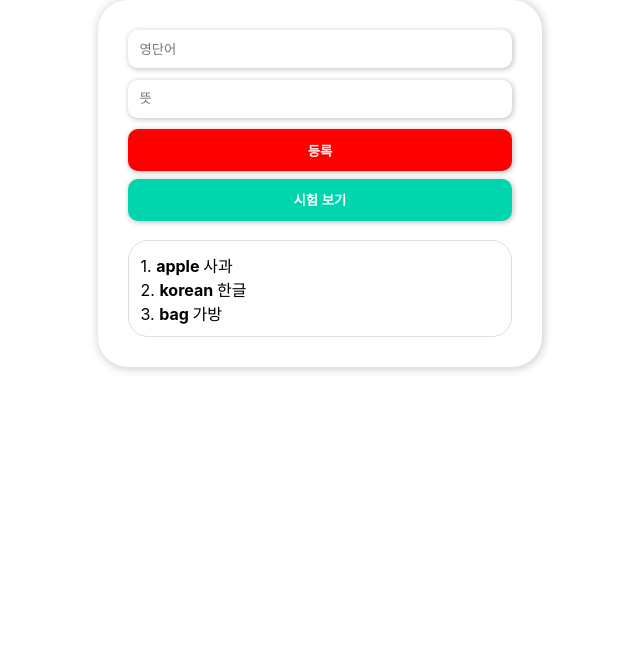
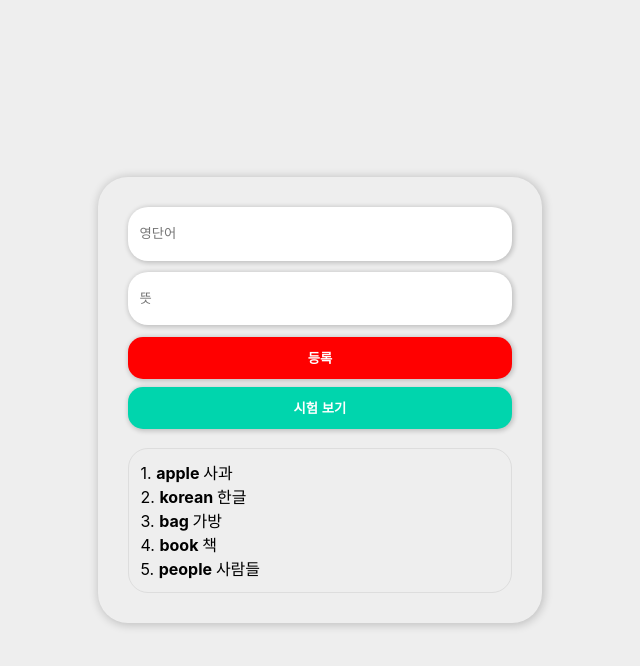
Before and after one commit to mnmms/QNA, a React (Create React App) app: page / in a window 1280 px wide. Shown: the top 666 px of the page, without its empty margins (320-960 px from the left). Built offline with nearby package versions, Linux system fonts and the light colour scheme.

Commit message:
:white_check_mark: 라우트 설정
홈, 테스트 경로 설정으로 페이지 구분

```diff
--- a/package.json
+++ b/package.json
@@ -8,6 +8,7 @@
     "@testing-library/user-event": "^12.8.3",
     "react": "^17.0.1",
     "react-dom": "^17.0.1",
+    "react-router-dom": "^5.2.0",
     "react-scripts": "4.0.3",
     "web-vitals": "^1.1.1"
   },
--- a/src/AddWords.css
+++ b/src/AddWords.css
@@ -6,9 +6,9 @@
     width: 100%;
     display: block;
     margin-bottom: 3%;
-    padding: 3%;
+    padding: 5% 3%;
     border: none;
-    border-radius: 10px;
+    border-radius: 20px;
     box-shadow: 1px 1px 5px 1px rgba(0, 0, 0, .2);
     box-sizing: border-box;
 }
--- a/src/App.css
+++ b/src/App.css
@@ -3,17 +3,23 @@ button {
   color: white;
   padding: 3%;
   border: none;
-  border-radius: 10px;
+  border-radius: 15px;
   box-shadow: 1px 1px 5px 1px rgba(0, 0, 0, .2);
   font-weight: bold;
   text-align: center;
+  outline: none;
+}
+
+input {
+  outline: none;
 }
 
 .app {
   width: 100%;
-  height: 100%;
-  /* display: flex;
-  align-items: center; */
+  height: 100vh;
+  align-items: center; /* 세로 중앙 */
+  display: flex; /* 세로 중앙 */
+  background-color: #eee;
 }
 .container {
   width: 30%;
--- a/src/App.js
+++ b/src/App.js
@@ -1,7 +1,8 @@
 import React, { useState, useRef } from 'react';
+import { Link } from 'react-router-dom';
 import './App.css';
 import WordsList from './WordsList';
-import Test from './Test';
+// import Test from './Test';
 import AddWords from './AddWords';
 
 function App() {
@@ -22,6 +23,16 @@ function App() {
       english: 'bag',
       korean: '가방'
     },
+    {
+      id: 4,
+      english: 'book',
+      korean: '책'
+    },
+    {
+      id: 5,
+      english: 'people',
+      korean: '사람들'
+    },
   ]);
 
   const [addWords, setAddWords] = useState({
@@ -29,9 +40,9 @@ function App() {
       korean: ''
   });
 
-  const { english, korean } = wordsList;
+  const { english, korean } = addWords;
 
-  // const nextId = useRef(4);
+  const nextId = useRef(6);
 
   const onChange = e => {
     setAddWords({
@@ -41,15 +52,36 @@ function App() {
   }
 
   const onSave = () => {
-    // alert('등록되었습니다!');
 
+    if(english === '' || korean === '') {
+      alert('영단어와 뜻 모두 입력해주세요!');
+      setAddWords({
+        english: '',
+        korean: ''
+      })
+    } else {
+      setWordsList([
+        ...wordsList,
+        {
+          id: nextId.current,
+          // english: english,
+          // korean: korean
+          ...addWords
+        }
+      ])
+      setAddWords({
+        english: '',
+        korean: ''
+      })
+      nextId.current++;
+    }
   }
 
   return (
     <div className="app">
       <div className="container">
         <AddWords english={english} korean={korean} onChange={onChange} onSave={onSave}/>
-        <Test />
+        <Link to="/test"><button className="test-button">시험 보기</button></Link>
         <WordsList wordsList={wordsList}/>
       </div>
     </div>
--- /dev/null
+++ b/src/Layout.js
@@ -0,0 +1,15 @@
+import React from 'react';
+import { Switch, Route } from 'react-router-dom';
+import App from './App';
+import Test from './Test';
+
+const Layout = () => {
+    return (
+        <Switch>
+            <Route exact path="/" component={App}/>
+            <Route exact path="/test" component={Test}/>
+        </Switch>
+    )
+}
+
+export default Layout;
--- a/src/Test.js
+++ b/src/Test.js
@@ -1,11 +1,12 @@
 import React from 'react';
+import { Link } from 'react-router-dom';
 import './Test.css';
 
 const Test = () => {
     return (
-        <>
-            <button className="test-button">시험 보기</button>
-        </>
+        <div>
+            Test
+        </div>
     )
 }
 
--- a/src/Words.js
+++ b/src/Words.js
@@ -5,7 +5,7 @@ const Words = ({item}) => {
     const { id, english, korean } = item;
 
     return (
-        <div key={id} className="words">
+        <div className="words">
             <span>{id}. </span>
             <span><b>{english} </b></span>
             <span>{korean}</span>
--- a/src/WordsList.js
+++ b/src/WordsList.js
@@ -9,7 +9,7 @@ const WordsList = ({ wordsList }) => {
             {/* <div style={{ fontWeight: 'bold', fontSize: '1.3em' }}>영단어</div> */}
             {wordsList.map(item => {
                 return (
-                    <Words item={item}/>
+                    <Words key={item.id} item={item}/>
                 )
             })}
         </div>
--- a/src/index.js
+++ b/src/index.js
@@ -1,12 +1,15 @@
 import React from 'react';
 import ReactDOM from 'react-dom';
+import { BrowserRouter } from 'react-router-dom';
 import './index.css';
-import App from './App';
+import Layout from './Layout';
 import reportWebVitals from './reportWebVitals';
 
 ReactDOM.render(
   <React.StrictMode>
-    <App />
+    <BrowserRouter>
+      <Layout />
+    </BrowserRouter>
   </React.StrictMode>,
   document.getElementById('root')
 );
```
Also changed, not shown: 1 other file (tests, documents, lock files or other folders).
